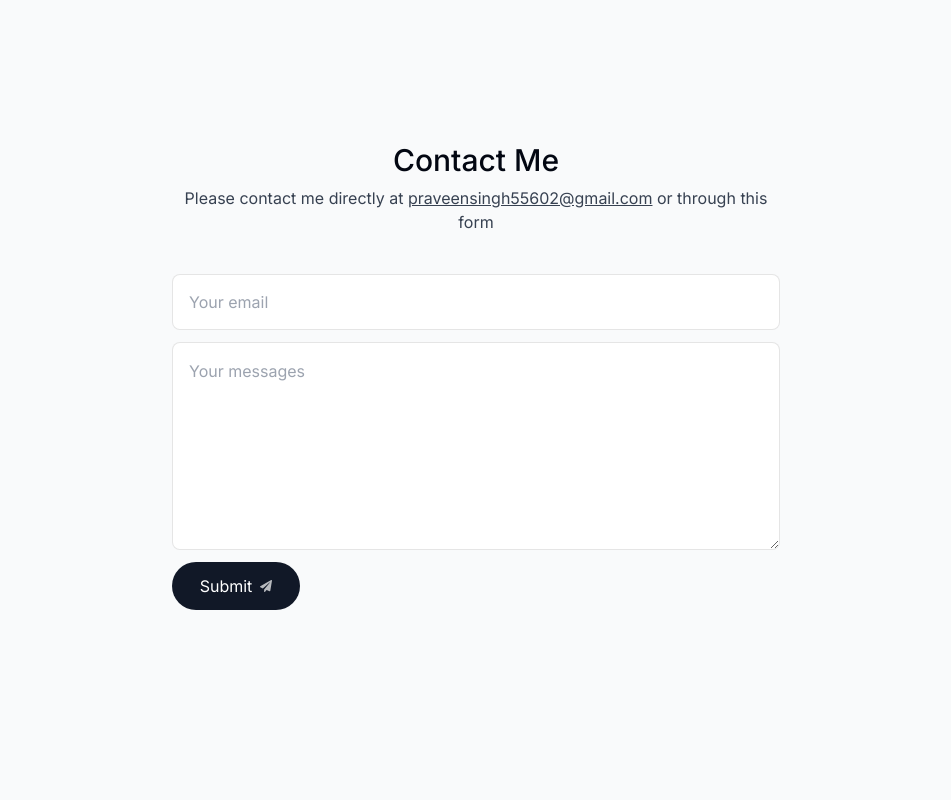
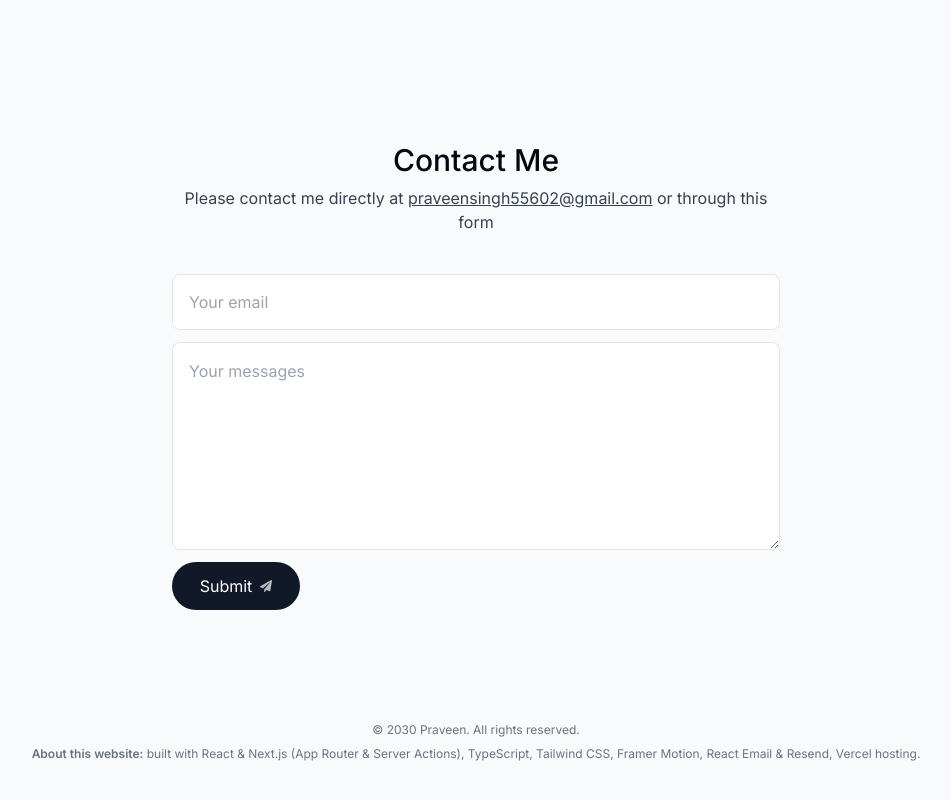
Before and after one commit to Praveen55602/Portfolio, a Next.js app: page / in a window 1280 px wide. Shown: the part 3778-4578 px from the top of the page, without its empty margins (164-1115 px from the left). Before the commit the page ends 4500 px from the top, so only its background shows below. Built offline with nearby package versions, Linux system fonts and the light colour scheme; no server answers.

Commit message:
footer done

```diff
--- a/app/layout.tsx
+++ b/app/layout.tsx
@@ -3,6 +3,7 @@
 import { Inter } from "next/font/google";
 import ActiveSectionContextProvider from "@/context/active-section-context";
 import { Toaster } from "react-hot-toast";
+import Footer from "@/components/footer";
 
 const inter = Inter({ subsets: ["latin"] });
 
@@ -24,6 +25,7 @@
         <ActiveSectionContextProvider>
           <Header />
           {children}
+          <Footer />
           <Toaster position="top-right" />
         </ActiveSectionContextProvider>
       </body>
--- /dev/null
+++ b/components/footer.tsx
@@ -0,0 +1,16 @@
+import React from "react";
+
+export default function Footer() {
+  return (
+    <footer className="mb-10 px-4 text-center text-gray-500">
+      <small className="mb-2 block text-xs">
+        &copy; 2030 Praveen. All rights reserved.
+      </small>
+      <p className="text-xs">
+        <span className="font-semibold">About this website:</span> built with
+        React & Next.js (App Router & Server Actions), TypeScript, Tailwind CSS,
+        Framer Motion, React Email & Resend, Vercel hosting.
+      </p>
+    </footer>
+  );
+}
```
